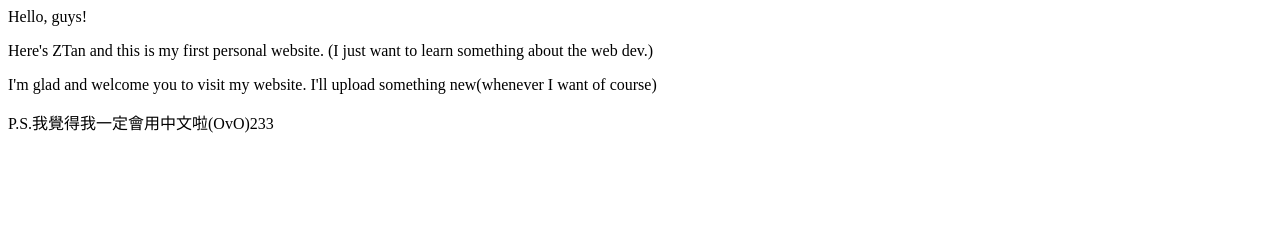
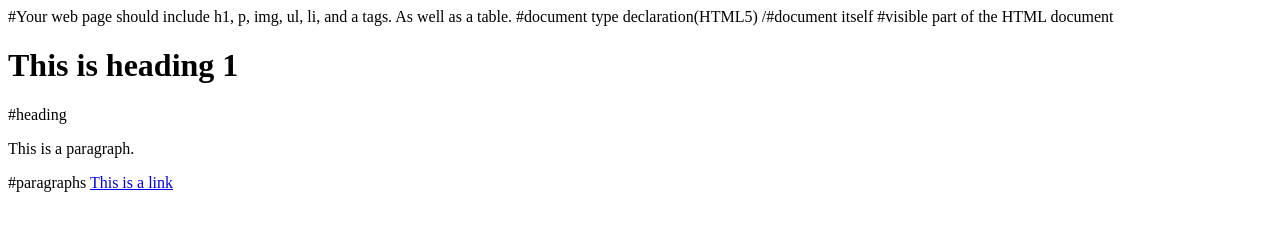
Before and after one commit to JeH9o/JmH, a plain HTML site: page index.html in a window 1280 px wide. Drawn offline with Linux system fonts and the light colour scheme.

Commit message:
Update index.html

```diff
--- a/index.html
+++ b/index.html
@@ -1,5 +1,11 @@
-<p>Hello, guys!</p>
-<p>Here's ZTan and this is my first personal website. (I just want to learn something about the web dev.)</p>
-<p>I'm glad and welcome you to visit my website. I'll upload something new(whenever I want of course)</p>
+#Your web page should include h1, p, img, ul, li, and a tags. As well as a table.
 
-<p>P.S.我覺得我一定會用中文啦(OvO)233</p>
+<!DOCTYPE html> #document type declaration(HTML5)
+<html> /#document itself
+<body> #visible part of the HTML document
+    <h1>This is heading 1</h1> #heading
+    <p>This is a paragraph.</p> #paragraphs
+
+    <a href="https://www.w3schools.com">This is a link</a>
+</body>
+</html>
```
